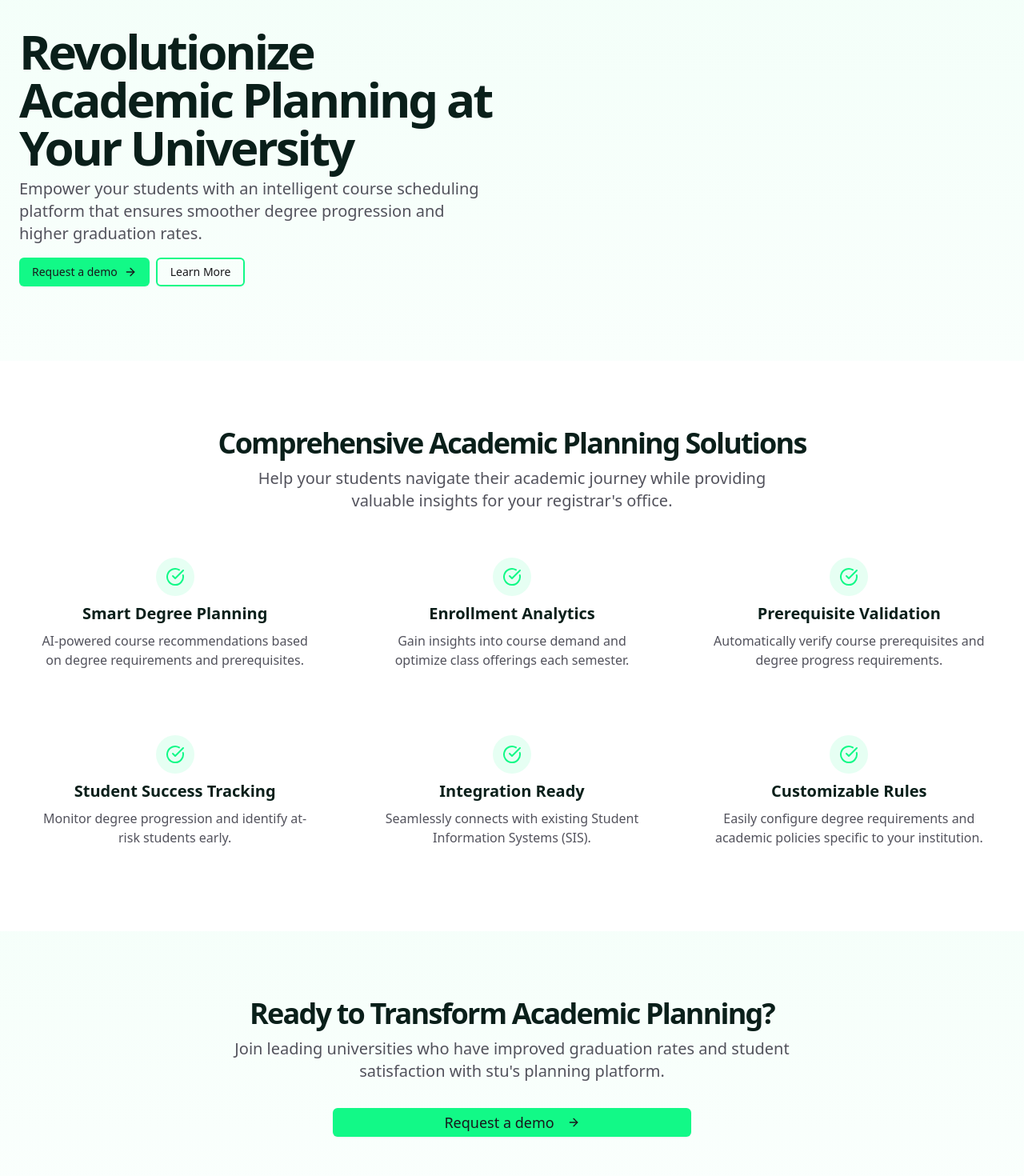
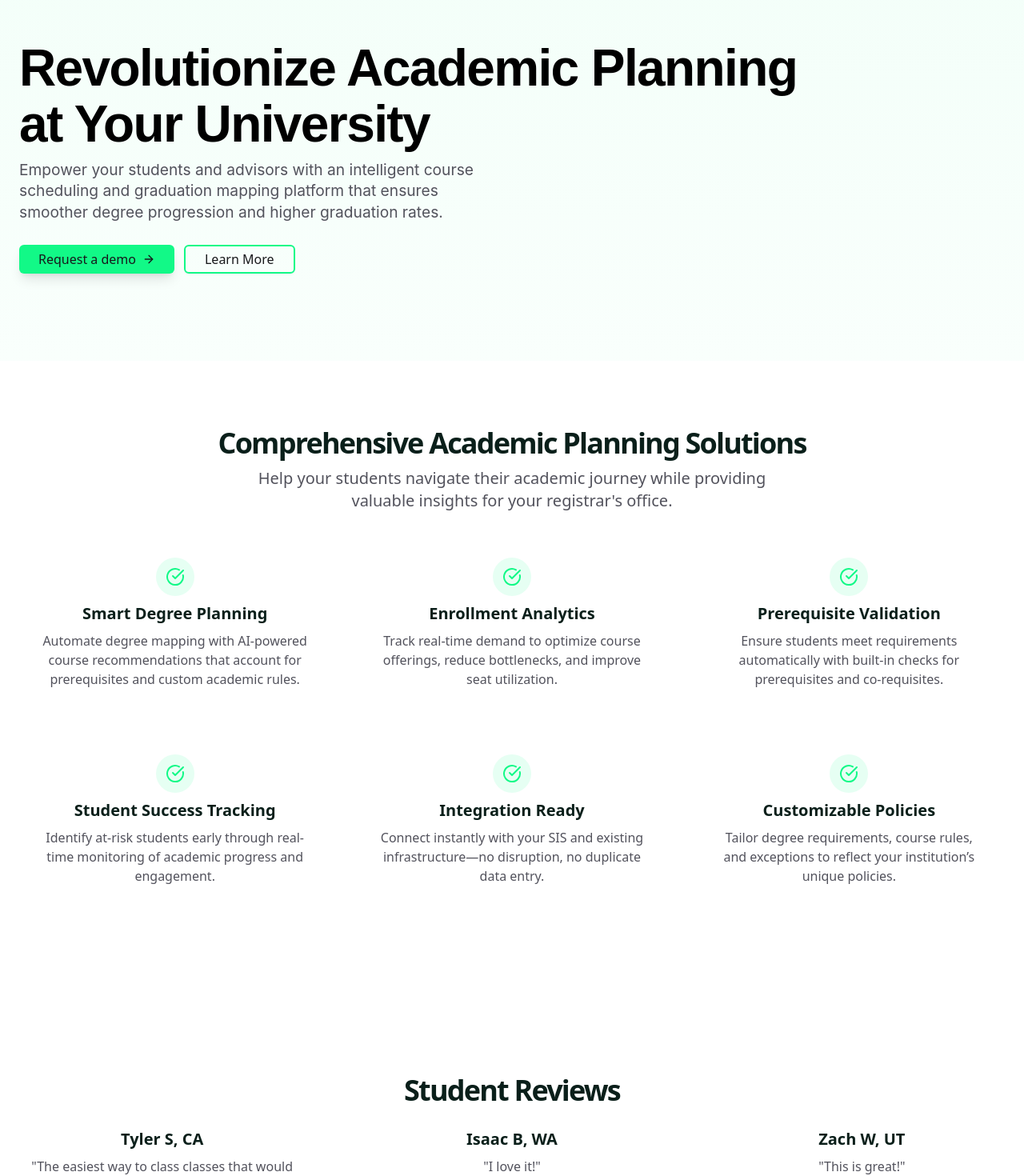
Before and after one commit to StudentTechUsher/stuV1.0, a Next.js app: page / in a window 1280 px wide. Shown: the part 140-1610 px from the top of the page at 80% size. Built offline with nearby package versions, Linux system fonts and the light colour scheme.

Commit message:
Add demo request form with email submission and thank you page

```diff
--- a/app/home/page.tsx
+++ b/app/home/page.tsx
@@ -5,71 +5,109 @@ import Image from "next/image"
 
 export default function HomePage() {
   return (
-    <div className="min-h-screen bg-gray-50 p-6">
-      {/* Header */}
-      <div className="mb-8">
-        <div className="flex items-center gap-2 mb-2">
+    <>
+      <link rel="preconnect" href="https://fonts.googleapis.com" />
+      <link rel="preconnect" href="https://fonts.gstatic.com" crossOrigin="anonymous" />
+      <link
+        href="https://fonts.googleapis.com/css2?family=Red+Hat+Display:wght@700&family=Inter:wght@300;400;600&family=Work+Sans:wght@300;400;700&display=swap"
+        rel="stylesheet"
+      />
+
+      <div className="min-h-screen bg-white px-6 py-8 flex flex-col items-center justify-center">
+
+        {/* Top Left Links */}
+        <>
+          <a
+            href="/students"
+            className="absolute top-6 left-6 text-black text-4xl"
+            style={{ fontFamily: 'Red Hat Display, sans-serif', fontWeight: 700 }}
+          >
+            stu.
+          </a>
+
+          <a
+            href="/login"
+            className="absolute top-[62px] left-6 text-[#12F987] text-base hover:text-[#06C96C]"
+            style={{ fontFamily: 'Inter, sans-serif', fontWeight: 600 }}
+          >
+            Login.
+          </a>
+        </>
+
+        {/* Welcome box */}
+        <div className="flex flex-col items-center text-center mb-10">
           <Image
-            src="/favicon-96x96.png"
+            src="/stu_icon_black.png"
             alt="stu. logo"
-            width={32}
-            height={32}
-            className="rounded"
-            priority
+            width={48}
+            height={48}
+            className="mb-2"
           />
-          <h1 className="text-2xl font-bold">stu.</h1>
-        </div>
+          <h2
+            className="text-center text-xl text-black mb-0"
+            style={{ fontFamily: 'Work Sans, sans-serif', fontWeight: 700 }}
+          >
+            welcome to stu.
+          </h2>
+          <p
+            className="text-zinc-700 text-sm"
+            style={{ fontFamily: 'Inter, sans-serif', fontWeight: 400, fontSize: '0.8rem' }}
+          >
+            how can I help you today?
+          </p>
         </div>
 
-      {/* Welcome Section */}
-      <div className="max-w-2xl mx-auto text-center mb-12">
-        <div className="bg-black text-white rounded-lg p-4 mb-6 inline-block">
-          <div className="w-8 h-8 bg-white rounded text-black flex items-center justify-center text-lg mb-2 mx-auto">
-            🎓
-          </div>
-          <h2 className="text-lg font-semibold mb-1">welcome to stu.</h2>
-          <p className="text-sm text-gray-300">how can I help you today?</p>
-        </div>
-      </div>
-
-      {/* Action Cards */}
-      <div className="max-w-4xl mx-auto space-y-4">
-        {/* First Card - Four-year graduation map */}
+        {/* Action Cards - 2x2 Grid */}
+        <div className="w-[84%] mx-auto grid grid-cols-1 sm:grid-cols-2 gap-3 font-['Work_Sans']">
+          {/* Create a four-year graduation map */}
           <Link href="/dashboard/grad-plan">
-          <div className="bg-white rounded-lg border border-gray-200 p-6 hover:shadow-md transition-shadow cursor-pointer">
-            <h3 className="text-lg font-semibold text-gray-900 mb-2">
+            <div className="bg-white rounded-lg border border-[1px] border-zinc-300 px-12 py-7 min-h-[125px] hover:shadow-md transition-shadow cursor-pointer">
+              <h3 className="text-black text-lg mb-2" style={{ fontFamily: 'Work Sans, sans-serif', fontWeight: 700 }}>
                 Create a four-year graduation map
               </h3>
-            <p className="text-gray-600 text-sm">
+              <p className="text-zinc-700 text-sm whitespace-nowrap">
                 that gives me my personalized path to finish when I want
               </p>
             </div>
           </Link>
 
-        {/* Second Card - Connect with advisor */}
-        <Link href="/dashboard/meet-with-advisor">
-          <div className="bg-white rounded-lg border border-gray-200 p-6 hover:shadow-md transition-shadow cursor-pointer">
-            <h3 className="text-lg font-semibold text-gray-900 mb-2">
-              Help me connect with my advisor
+          {/* Help me choose a major */}
+          <Link href="/dashboard/major-choice">
+            <div className="bg-white rounded-lg border border-[1px] border-zinc-300 px-12 py-7 min-h-[125px] hover:shadow-md transition-shadow cursor-pointer">
+              <h3 className="text-black text-lg mb-2" style={{ fontFamily: 'Work Sans, sans-serif', fontWeight: 700 }}>
+                Help me choose a major
               </h3>
-            <p className="text-gray-600 text-sm">
-              to discuss my academic goals and course planning
+              <p className="text-zinc-700 text-sm whitespace-nowrap">
+                based on my preferences and previous coursework
               </p>
             </div>
           </Link>
 
-        {/* Third Card - Schedule for next semester */}
+          {/* Plan my schedule for next semester */}
           <Link href="/dashboard/semester-scheduler">
-          <div className="bg-white rounded-lg border border-gray-200 p-6 hover:shadow-md transition-shadow cursor-pointer">
-            <h3 className="text-lg font-semibold text-gray-900 mb-2">
+            <div className="bg-white rounded-lg border border-[1px] border-zinc-300 px-12 py-7 min-h-[125px] hover:shadow-md transition-shadow cursor-pointer">
+              <h3 className="text-black text-lg mb-2" style={{ fontFamily: 'Work Sans, sans-serif', fontWeight: 700 }}>
                 Plan my schedule for next semester
               </h3>
-            <p className="text-gray-600 text-sm">
+              <p className="text-zinc-700 text-sm whitespace-nowrap">
                 using my current four-year graduation plan
+              </p>
+            </div>
+          </Link>
+
+          {/* Connect with my advisor */}
+          <Link href="/dashboard/meet-with-advisor">
+            <div className="bg-white rounded-lg border border-[1px] border-zinc-300 px-12 py-7 min-h-[125px] hover:shadow-md transition-shadow cursor-pointer">
+              <h3 className="text-black text-lg mb-2" style={{ fontFamily: 'Work Sans, sans-serif', fontWeight: 700 }}>
+                Help me connect with my advisor
+              </h3>
+              <p className="text-zinc-700 text-sm whitespace-nowrap">
+                to discuss my academic goals and course planning
               </p>
             </div>
           </Link>
         </div>
       </div>
+    </>
   )
 }
--- a/app/page.tsx
+++ b/app/page.tsx
@@ -114,35 +114,49 @@ export default function LandingPage() {
       </header>
 
      <main className="flex-1">
-        {/* Hero Section */}
-        <section className="relative py-20 overflow-hidden">
+        <section className="relative py-20 overflow-hidden animate-fade-in">
         <div className="absolute inset-0 primary-glow opacity-50"></div>
         <div className="container px-4 md:px-6 relative">
         <div className="grid gap-6 lg:grid-cols-2 lg:gap-12 xl:grid-cols-2">
-              <div className="flex flex-col justify-center space-y-4">
-                <div className="space-y-2">
-                  <h1 className="text-3xl font-bold tracking-tighter sm:text-5xl xl:text-6xl/none">
-                    Revolutionize Academic Planning at Your University
+        <div className="flex flex-col justify-center space-y-5 max-w-full">
+        <div className="space-y-2 max-w-full">
+        {/* Matching style from /students */}
+        <h1
+        className="text-black text-[clamp(2rem,5vw,4.5rem)] font-bold leading-[1.1] tracking-tight"
+        style={{ fontFamily: 'Work Sans, sans-serif' }}
+        >
+        <div className="whitespace-nowrap">
+        Revolutionize Academic Planning
+        </div>
+        <div className="whitespace-nowrap">
+        at Your University
+        </div>
         </h1>
-                  <p className="max-w-[600px] text-zinc-600 md:text-xl">
-                    Empower your students with an intelligent course scheduling platform that ensures smoother degree progression and higher graduation rates.
+        <p
+        className="max-w-[600px] text-zinc-600 text-[clamp(1rem,1.5vw,2rem)] leading-snug"
+        style={{ fontFamily: 'Inter, sans-serif' }}
+        >
+        Empower your students and advisors with an intelligent course scheduling and graduation mapping platform that ensures smoother degree progression and higher graduation rates.
         </p>
         </div>
-                <div className="flex flex-col gap-2 min-[400px]:flex-row">
-                  <Button className="bg-primary hover:bg-primary-hover text-zinc-900 border-none font-medium">
+
+        <div className="flex flex-col sm:flex-row gap-3 pt-2">
+        <Button className="bg-primary hover:bg-primary-hover text-zinc-900 border-none font-medium text-base px-6 py-3 shadow-lg hover:shadow-xl transition-all transform hover:scale-105">
         <Link href="/demo" className="flex items-center">
         Request a demo
         <ArrowRight className="ml-2 h-4 w-4" />
         </Link>
         </Button>
-                  <Button className="bg-transparent border-2 border-primary text-zinc-900 hover:bg-primary/10">
+        <Button className="bg-transparent border-2 border-primary text-zinc-900 hover:bg-primary/10 font-medium text-base px-6 py-3">
         Learn More
         </Button>
         </div>
         </div>
+
+
         <div className="flex items-center justify-center">
         <div className="relative w-full h-full min-h-[350px] rounded-2xl overflow-hidden bg-gradient-to-br from-mint-300/20 to-mint-200/10">
-                  {/* Placeholder for hero image */}
+        {/* Optional hero visual */}
         </div>
         </div>
         </div>
@@ -165,27 +179,27 @@ export default function LandingPage() {
                 {[
                   {
                     title: "Smart Degree Planning",
-                    description: "AI-powered course recommendations based on degree requirements and prerequisites.",
+                    description: "Automate degree mapping with AI-powered course recommendations that account for prerequisites and custom academic rules.",
                   },
                   {
                     title: "Enrollment Analytics",
-                    description: "Gain insights into course demand and optimize class offerings each semester.",
+                    description: "Track real-time demand to optimize course offerings, reduce bottlenecks, and improve seat utilization.",
                   },
                   {
                     title: "Prerequisite Validation",
-                    description: "Automatically verify course prerequisites and degree progress requirements.",
+                    description: "Ensure students meet requirements automatically with built-in checks for prerequisites and co-requisites.",
                   },
                   {
                     title: "Student Success Tracking",
-                    description: "Monitor degree progression and identify at-risk students early.",
+                    description: "Identify at-risk students early through real-time monitoring of academic progress and engagement.",
                   },
                   {
                     title: "Integration Ready",
-                    description: "Seamlessly connects with existing Student Information Systems (SIS).",
+                    description: "Connect instantly with your SIS and existing infrastructure—no disruption, no duplicate data entry.",
                   },
                   {
-                    title: "Customizable Rules",
-                    description: "Easily configure degree requirements and academic policies specific to your institution.",
+                    title: "Customizable Policies",
+                    description: "Tailor degree requirements, course rules, and exceptions to reflect your institution’s unique policies.",
                   },
                 ].map((feature, i) => (
                   <div key={i} className="group flex flex-col items-center gap-2 rounded-lg gradient-border p-6 text-center transition-all hover:shadow-lg hover:shadow-mint-300/10">
@@ -201,6 +215,33 @@ export default function LandingPage() {
           </div>
         </section>
 
+
+        {/* Testimonials Section */}
+        <section
+          id="testimonials"
+          className="py-20 bg-gradient-to-b from-mint-100 to-white flex flex-col items-center justify-center text-center"
+        >
+          <br /> <br />
+          <h2 className="text-3xl font-bold tracking-tighter md:text-4xl/tight">Student Reviews</h2>
+          <div className="grid gap-8 md:grid-cols-2 lg:grid-cols-3">
+            {[
+              { name: "Tyler S", state: "CA", text: '"The easiest way to class classes that would actually help with the major I\'m taking"' },
+              { name: "Isaac B", state: "WA", text: '"I love it!"' },
+              { name: "Zach W", state: "UT", text: '"This is great!"' },
+            ].map((review, i) => (
+              <div
+                key={i}
+                className="group flex flex-col items-center gap-2 rounded-lg gradient-border p-6 text-center transition-all hover:shadow-lg hover:shadow-mint-300/10"
+              >
+                <h3 className="text-xl font-bold">
+                  {review.name}, {review.state}
+                </h3>
+                <p className="text-zinc-600">{review.text}</p>
+              </div>
+            ))}
+          </div>
+        </section>
+
         {/* CTA Section */}
         <section className="relative py-20 overflow-hidden flex flex-col items-center justify-center text-center">
           <div className="absolute inset-0 primary-glow opacity-40"></div>
@@ -211,7 +252,7 @@ export default function LandingPage() {
                   Ready to Transform Academic Planning?
                 </h2>
                 <p className="mx-auto max-w-[700px] text-zinc-600 md:text-xl">
-                  Join leading universities who have improved graduation rates and student satisfaction with stu&apos;s planning platform.
+                  Join leading universities who have improved graduation rates, empowered advisors, and increased student satisfaction with stu&apos;s planning platform.
                 </p>
               </div>
               <div className="w-full max-w-md">
--- a/tailwind.config.ts
+++ b/tailwind.config.ts
@@ -7,7 +7,7 @@ const config: Config = {
     "./pages/**/*.{js,ts,jsx,tsx,mdx}",
     "./components/**/*.{js,ts,jsx,tsx,mdx}",
     "./app/**/*.{js,ts,jsx,tsx,mdx}",
-     "./stuV1.0/**/*.{js,ts,jsx,tsx,mdx}",
+    "./stuV1.0/**/*.{js,ts,jsx,tsx,mdx}",
   ],
   theme: {
     container: {
@@ -83,17 +83,22 @@ const config: Config = {
         "accordion-up": {
           from: { height: "var(--radix-accordion-content-height)" },
           to: { height: "0" },
-        }
+        },
+        "fade-in": {
+          from: { opacity: "0", transform: "translateY(10px)" },
+          to: { opacity: "1", transform: "translateY(0)" },
+        },
       },
       animation: {
         "accordion-down": "accordion-down 0.2s ease-out",
-        "accordion-up": "accordion-up 0.2s ease-out"
+        "accordion-up": "accordion-up 0.2s ease-out",
+        "fade-in": "fade-in 0.7s ease-out both",
       },
     },
   },
   plugins: [
     tailwindcssAnimate,
-    function({ addUtilities, theme }: { addUtilities: (utilities: Record<string, Record<string, string>>) => void, theme: (path: string) => unknown }) {
+    function ({ addUtilities, theme }: { addUtilities: (utilities: Record<string, Record<string, string>>) => void, theme: (path: string) => unknown }) {
       const mintColors = theme('colors.mint') as Record<string, string>;
       const utilities: Record<string, Record<string, string>> = {};
 
```
Also changed, not shown: app/demo/demo-thanks/page.tsx (added, +34 -0 lines), app/demo/page.tsx (+12 -8 lines), app/students/page.tsx (+27 -47 lines). Lines whose indentation alone changed are shown as unchanged.
